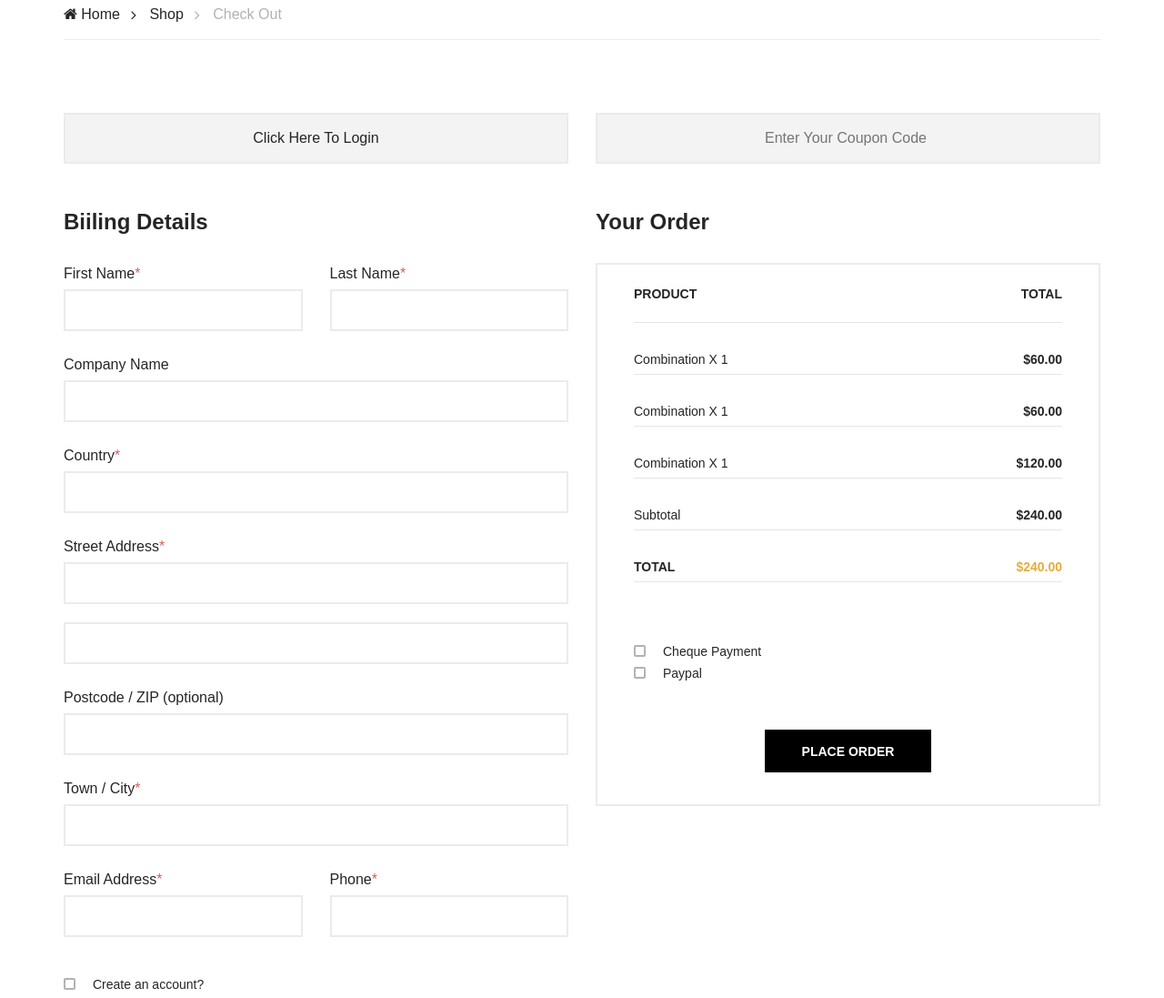
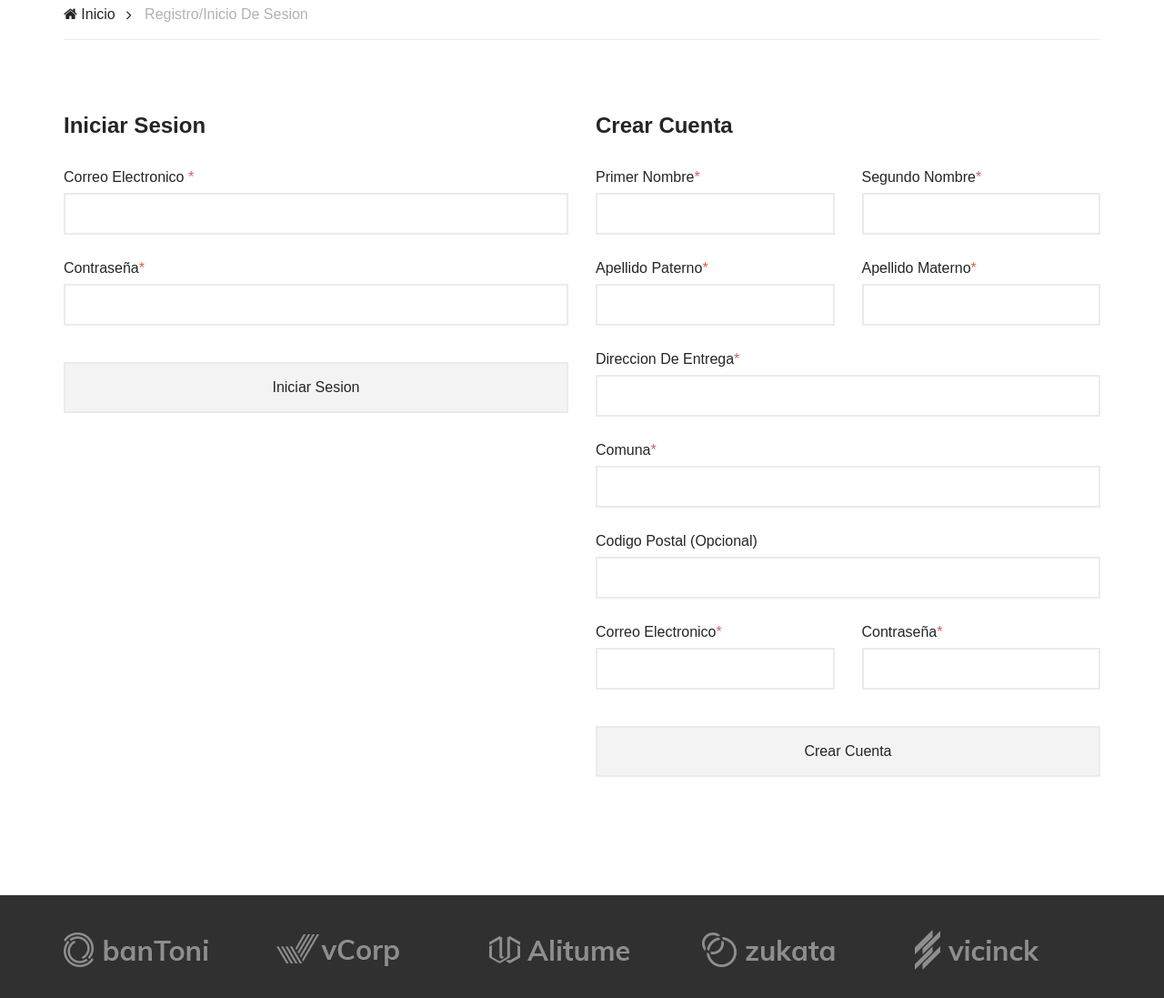
Before and after one commit to Crishop/ProyectoSemestral, a plain HTML site: page check-out.html in a window 1280 px wide. Shown: the part 298-1395 px from the top of the page at 91% size. Drawn offline with Linux system fonts and the light colour scheme; a web font is replaced by a local one.

Commit message:
NEW register y login

```diff
--- a/check-out.html
+++ b/check-out.html
@@ -195,9 +195,8 @@
             <div class="row">
                 <div class="col-lg-12">
                     <div class="breadcrumb-text product-more">
-                        <a href="./index.html"><i class="fa fa-home"></i> Home</a>
-                        <a href="./shop.html">Shop</a>
-                        <span>Check Out</span>
+                        <a href="./index.html"><i class="fa fa-home"></i> Inicio</a>
+                        <span>Registro/Inicio De Sesion</span>
                     </div>
                 </div>
             </div>
@@ -211,94 +210,75 @@
             <form action="#" class="checkout-form">
                 <div class="row">
                     <div class="col-lg-6">
-                        <div class="checkout-content">
-                            <a href="#" class="content-btn">Click Here To Login</a>
-                        </div>
-                        <h4>Biiling Details</h4>
+                        <h4>Iniciar Sesion</h4>
+                            <div class="row">
+                                <div class="col-lg-12">
+                                    <label for="direccion">Correo Electronico <span>*</span></label>
+                                    <input type="text">
+                                </div>
+                                <div class="col-lg-12">
+                                    <label for="comuna">Contraseña<span>*</span></label>
+                                    <input type="password" id="zip">
+                                </div>
+                                <div class="col-lg-12">
+                                    <div class="create-item">
+                                        <div class="checkout-content">
+                                            <a href="#" class="content-btn">Iniciar Sesion</a>
+                                        </div>
+                                    </div>
+                                </div>
+                            </div>
+                    </div>
+                    <div class="col-lg-6">
+                        <div class="place-order">
+                            <h4>Crear Cuenta</h4>
                         <div class="row">
                             <div class="col-lg-6">
-                                <label for="fir">First Name<span>*</span></label>
+                                <label for="fir">Primer Nombre<span>*</span></label>
                                 <input type="text" id="fir">
                             </div>
                             <div class="col-lg-6">
-                                <label for="last">Last Name<span>*</span></label>
+                                <label for="last">Segundo Nombre<span>*</span></label>
+                                <input type="text" id="last">
+                            </div>
+                            <div class="col-lg-6">
+                                <label for="fir-a">Apellido Paterno<span>*</span></label>
+                                <input type="text" id="fir">
+                            </div>
+                            <div class="col-lg-6">
+                                <label for="last-a">Apellido Materno<span>*</span></label>
                                 <input type="text" id="last">
                             </div>
                             <div class="col-lg-12">
-                                <label for="cun-name">Company Name</label>
-                                <input type="text" id="cun-name">
-                            </div>
-                            <div class="col-lg-12">
-                                <label for="cun">Country<span>*</span></label>
-                                <input type="text" id="cun">
-                            </div>
-                            <div class="col-lg-12">
-                                <label for="street">Street Address<span>*</span></label>
-                                <input type="text" id="street" class="street-first">
+                                <label for="direccion">Direccion De Entrega<span>*</span></label>
                                 <input type="text">
                             </div>
                             <div class="col-lg-12">
-                                <label for="zip">Postcode / ZIP (optional)</label>
+                                <label for="comuna">Comuna<span>*</span></label>
                                 <input type="text" id="zip">
                             </div>
                             <div class="col-lg-12">
-                                <label for="town">Town / City<span>*</span></label>
+                                <label for="town">Codigo Postal (Opcional)</label>
                                 <input type="text" id="town">
                             </div>
                             <div class="col-lg-6">
-                                <label for="email">Email Address<span>*</span></label>
+                                <label for="email">Correo Electronico<span>*</span></label>
                                 <input type="text" id="email">
                             </div>
                             <div class="col-lg-6">
-                                <label for="phone">Phone<span>*</span></label>
-                                <input type="text" id="phone">
+                                <label for="phone">Contraseña<span>*</span></label>
+                                <input type="password" id="phone">
                             </div>
                             <div class="col-lg-12">
                                 <div class="create-item">
-                                    <label for="acc-create">
-                                        Create an account?
-                                        <input type="checkbox" id="acc-create">
-                                        <span class="checkmark"></span>
-                                    </label>
+                                    <div class="checkout-content">
+                                        <a href="#" class="content-btn">Crear Cuenta</a>
+                                    </div>
                                 </div>
                             </div>
                         </div>
                     </div>
-                    <div class="col-lg-6">
-                        <div class="checkout-content">
-                            <input type="text" placeholder="Enter Your Coupon Code">
                         </div>
-                        <div class="place-order">
-                            <h4>Your Order</h4>
-                            <div class="order-total">
-                                <ul class="order-table">
-                                    <li>Product <span>Total</span></li>
-                                    <li class="fw-normal">Combination x 1 <span>$60.00</span></li>
-                                    <li class="fw-normal">Combination x 1 <span>$60.00</span></li>
-                                    <li class="fw-normal">Combination x 1 <span>$120.00</span></li>
-                                    <li class="fw-normal">Subtotal <span>$240.00</span></li>
-                                    <li class="total-price">Total <span>$240.00</span></li>
-                                </ul>
-                                <div class="payment-check">
-                                    <div class="pc-item">
-                                        <label for="pc-check">
-                                            Cheque Payment
-                                            <input type="checkbox" id="pc-check">
-                                            <span class="checkmark"></span>
-                                        </label>
-                                    </div>
-                                    <div class="pc-item">
-                                        <label for="pc-paypal">
-                                            Paypal
-                                            <input type="checkbox" id="pc-paypal">
-                                            <span class="checkmark"></span>
-                                        </label>
-                                    </div>
-                                </div>
-                                <div class="order-btn">
-                                    <button type="submit" class="site-btn place-btn">Place Order</button>
-                                </div>
-                            </div>
                         </div>
                     </div>
                 </div>
```
